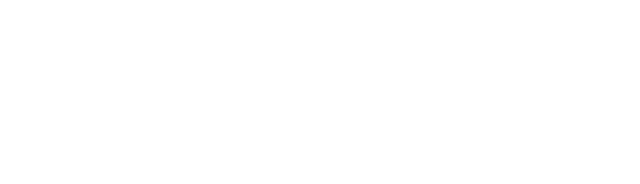
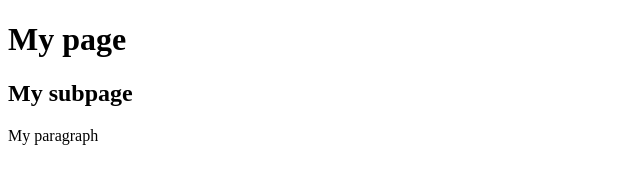
Before and after one commit to b-e-a-t-a/learning-git-2, a plain HTML site: page index.html in a window 1280 px wide. Shown: the whole page, without its empty margins (0-640 px from the left). Drawn offline with Linux system fonts and the light colour scheme.

Commit message:
Update content of index.html

```diff
--- a/index.html
+++ b/index.html
@@ -1,8 +1,12 @@
+<!DOCTYPE html>
 <html>
-  <meta charset="UTF-8">
-  <head><h1></h1></head>
+  <head>
+    <meta charset="UTF-8">
+    <title>Learning-git-2 page</title>
+  </head>
   <body>
-    <h2></h2>
-    <p></p>
+    <h1>My page</h1>
+    <h2>My subpage</h2>
+    <p>My paragraph</p>
   </body>
 </html>
```
